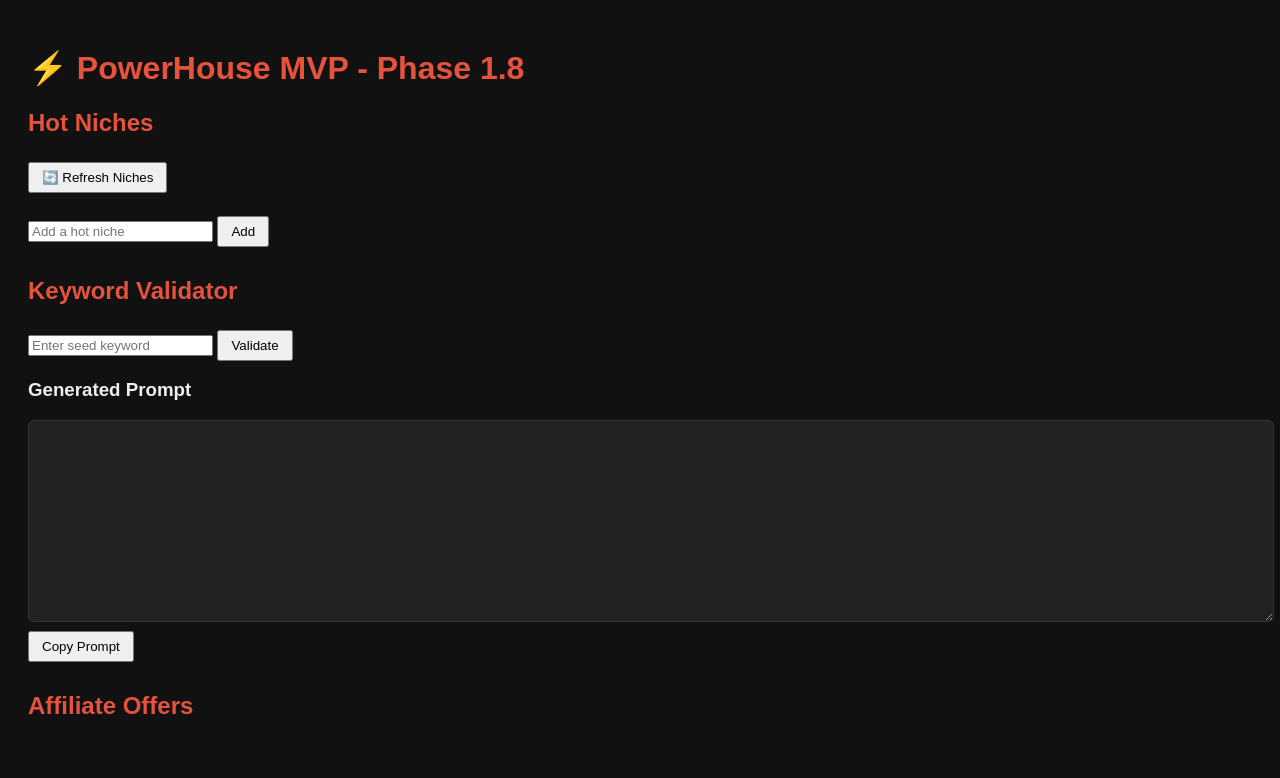
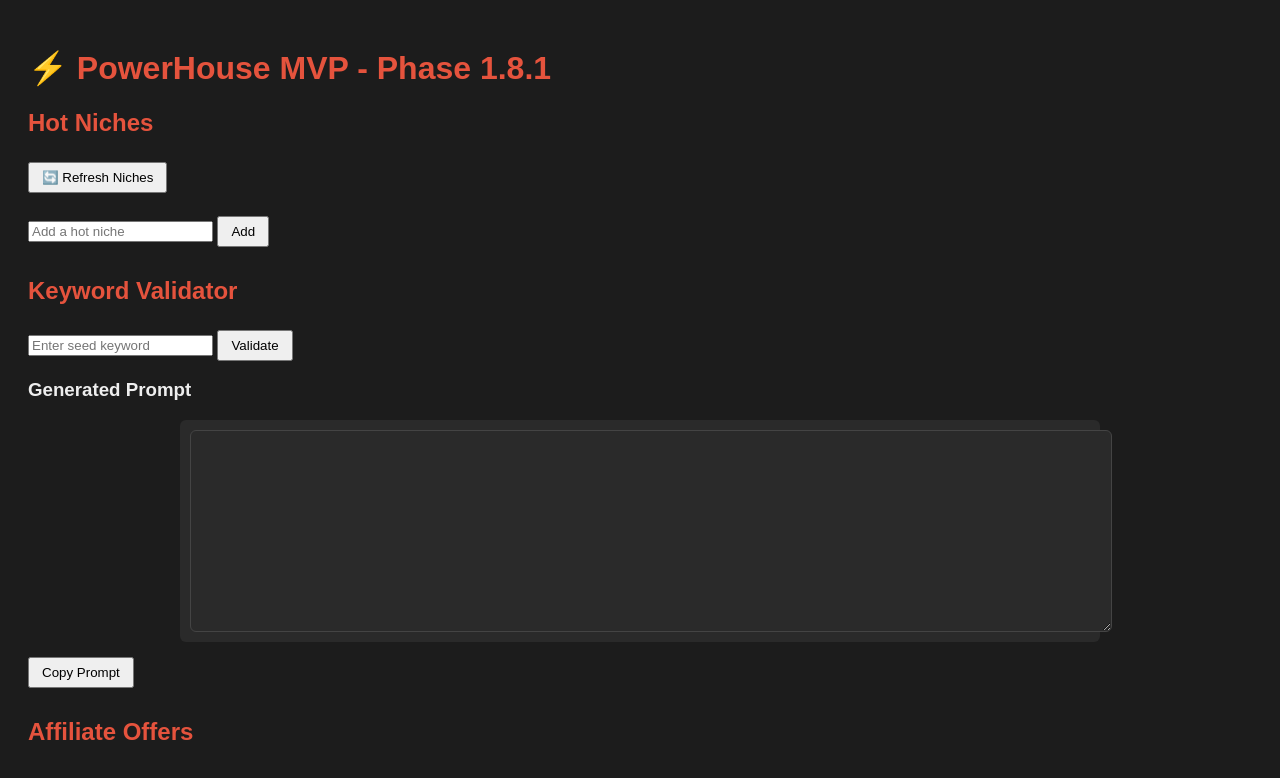
Before and after one commit to dandoyle85/Cloud, a plain HTML site: page public/index.html in a window 1280 px wide. Drawn offline with Linux system fonts and the light colour scheme; no server answers.

Commit message:
Add files via upload

```diff
--- a/public/assets/style.css
+++ b/public/assets/style.css
@@ -1,9 +1,10 @@
-body {font-family: Arial, sans-serif;background: #111;color: #eee;padding: 20px;}
+body {font-family: Arial, sans-serif;background: #1c1c1c;color: #eee;padding: 20px;}
 h1, h2 { color: #e5533d; }
 section { margin-bottom: 30px; }
 button { padding: 6px 12px; margin-top: 5px; cursor: pointer; }
-textarea {width: 100%;height: 180px;background: #222;color: #e5533d;font-family: monospace;white-space: pre-wrap;
-overflow-y: auto;padding: 10px;border: 1px solid #333;border-radius: 6px;}
+textarea {width: 100%;height: 180px;background: #2a2a2a;color: #e5533d;font-family: monospace;white-space: pre-wrap;
+overflow-y: auto;padding: 10px;border: 1px solid #444;border-radius: 6px;max-width: 900px;margin: auto;display: block;}
+.prompt-container { background: #2a2a2a; padding: 10px; border-radius: 6px; max-width: 900px; margin: 10px auto; }
 .nicheBtn {background: #222;color: #e5533d;border: 1px solid #e5533d;border-radius: 6px;padding: 5px 12px;
 margin: 4px;display: inline-block;width: auto;text-align: left;}
 .nicheBtn:hover {background: #e5533d;color: #111;}
--- a/public/index.html
+++ b/public/index.html
@@ -6,7 +6,7 @@
   <link rel="stylesheet" href="assets/style.css">
 </head>
 <body>
-  <h1>⚡ PowerHouse MVP - Phase 1.8</h1>
+  <h1>⚡ PowerHouse MVP - Phase 1.8.1</h1>
   <section>
     <h2>Hot Niches</h2>
     <button onclick="fetchNiches()">🔄 Refresh Niches</button>
@@ -21,7 +21,9 @@
     <button onclick="fetchKeywords()">Validate</button>
     <ul id="keywordList"></ul>
     <h3>Generated Prompt</h3>
-    <textarea id="promptBox" readonly></textarea>
+    <div class="prompt-container">
+      <textarea id="promptBox" readonly></textarea>
+    </div>
     <button onclick="copyPrompt()">Copy Prompt</button>
   </section>
   <section>
```
Also changed, not shown: functions/api/niches.js (+3 -26 lines), 1 other file.
